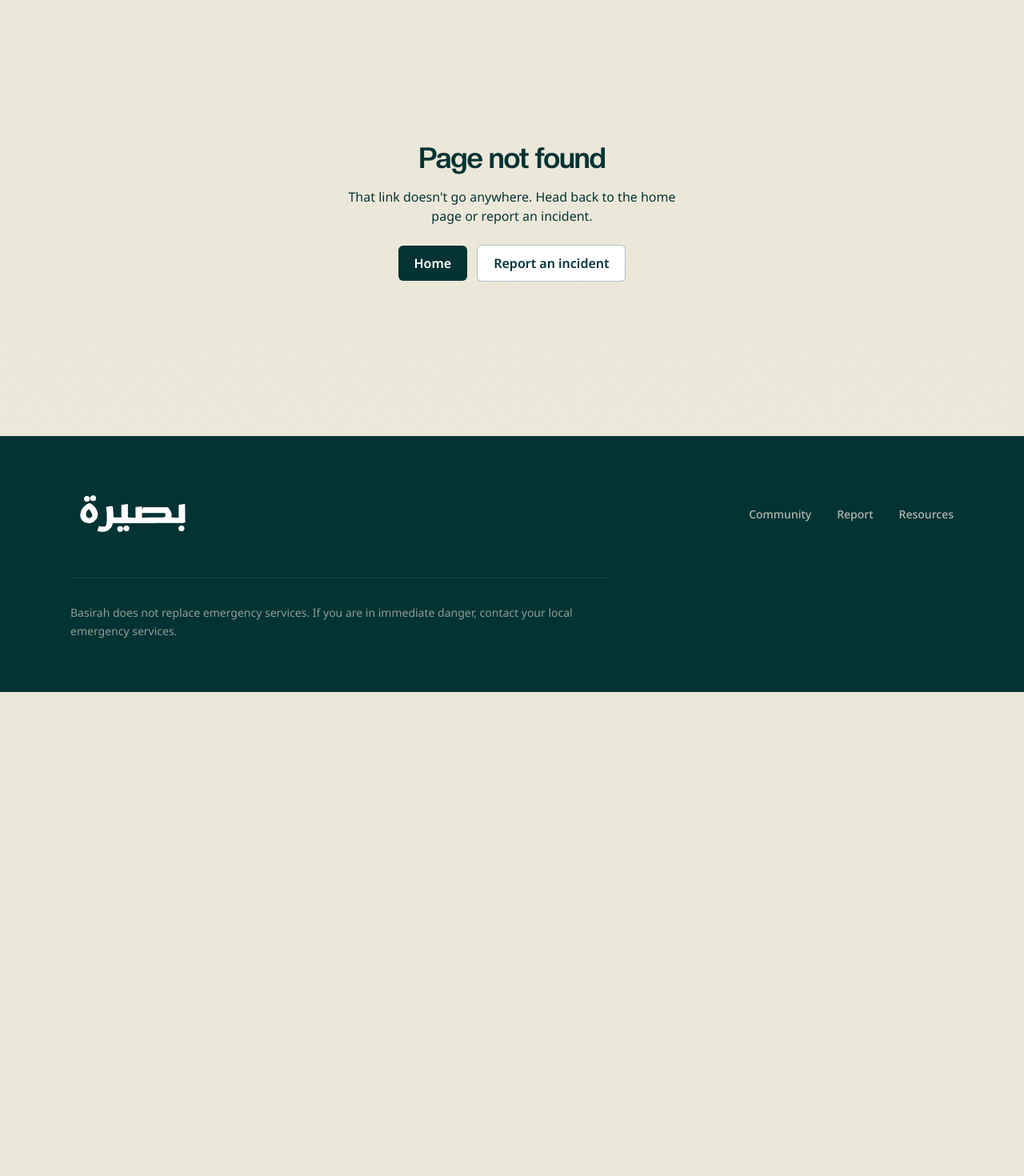
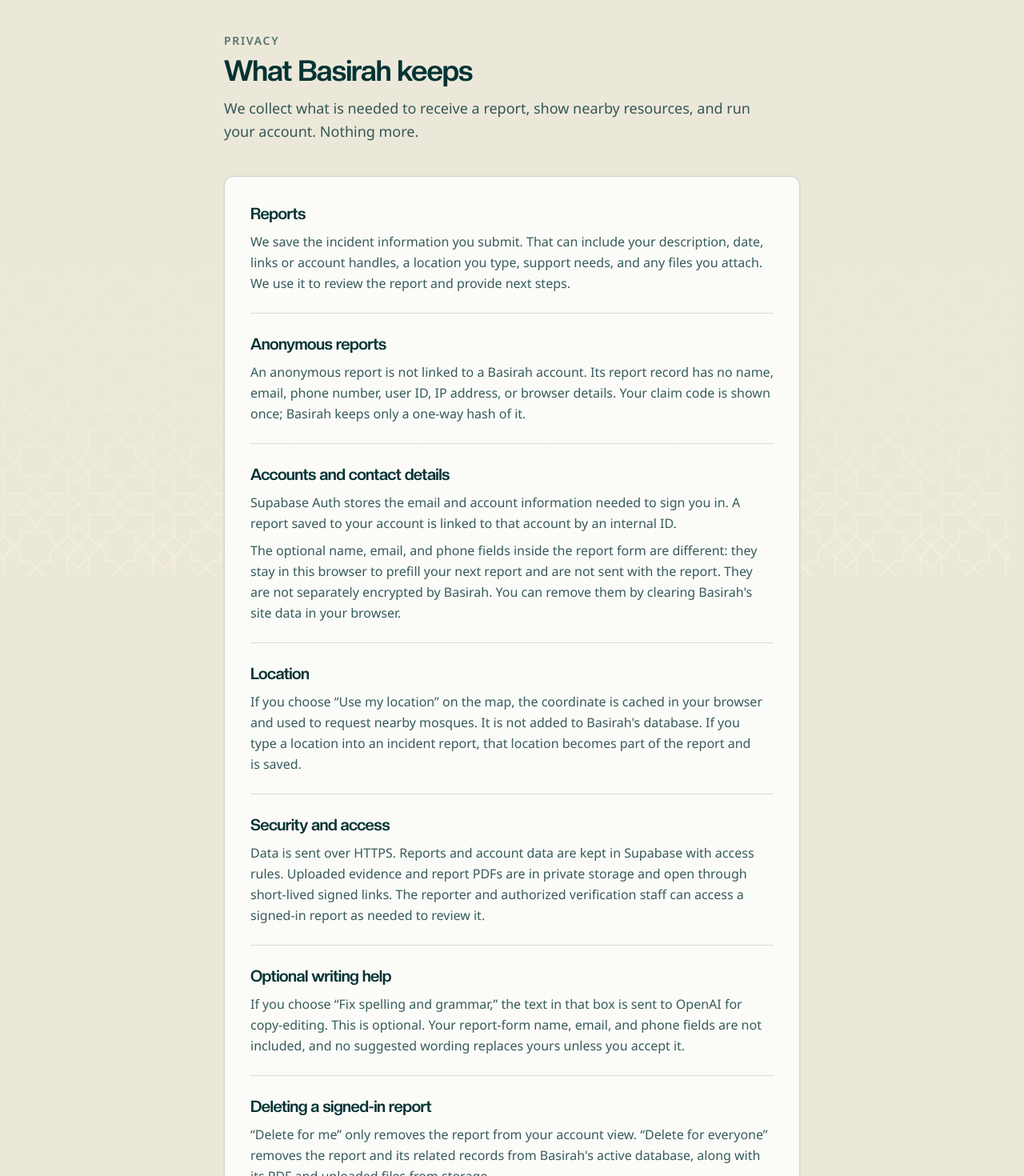
Before and after one commit to Arhm-Iqbal/Basirah, a Next.js app in the folder frontend/: page /privacy in a window 1280 px wide. Before the commit this address had no page. Shown: the part 80-1550 px from the top of the page at 80% size. Before the commit the page ends 945 px from the top, so only its background shows below. Built offline with nearby package versions, Linux system fonts and the light colour scheme.

Commit message:
Add privacy policy and harden report errors

```diff
--- /dev/null
+++ b/frontend/src/app/privacy/page.tsx
@@ -0,0 +1,105 @@
+import type { Metadata } from 'next';
+
+import { MarketingPage } from '@/components/marketing-page';
+
+export const metadata: Metadata = {
+  title: 'Privacy · Basirah',
+  description: 'A plain-language explanation of what Basirah stores and why.',
+};
+
+const sectionClass = 'border-t border-basirah-teal/15 pt-6';
+const headingClass = 'font-display text-xl font-semibold tracking-[-0.015em] text-basirah-teal';
+const copyClass = 'mt-2 text-base leading-relaxed text-basirah-teal/80';
+
+export default function PrivacyPage() {
+  return (
+    <MarketingPage className="mx-auto w-full max-w-3xl px-5 py-10 sm:px-6 sm:py-14">
+      <header>
+        <p className="text-sm font-semibold tracking-[0.12em] text-basirah-teal/65 uppercase">
+          Privacy
+        </p>
+        <h1 className="mt-2 font-display text-3xl font-semibold tracking-[-0.03em] text-basirah-teal sm:text-4xl">
+          What Basirah keeps
+        </h1>
+        <p className="mt-3 max-w-2xl text-lg leading-relaxed text-basirah-teal/80">
+          We collect what is needed to receive a report, show nearby resources, and run your
+          account. Nothing more.
+        </p>
+      </header>
+
+      <div className="mt-10 space-y-6 rounded-xl border border-basirah-teal/20 bg-white/80 p-5 shadow-sm sm:p-8">
+        <section>
+          <h2 className={headingClass}>Reports</h2>
+          <p className={copyClass}>
+            We save the incident information you submit. That can include your description, date,
+            links or account handles, a location you type, support needs, and any files you attach.
+            We use it to review the report and provide next steps.
+          </p>
+        </section>
+
+        <section className={sectionClass}>
+          <h2 className={headingClass}>Anonymous reports</h2>
+          <p className={copyClass}>
+            An anonymous report is not linked to a Basirah account. Its report record has no name,
+            email, phone number, user ID, IP address, or browser details. Your claim code is shown
+            once; Basirah keeps only a one-way hash of it.
+          </p>
+        </section>
+
+        <section className={sectionClass}>
+          <h2 className={headingClass}>Accounts and contact details</h2>
+          <p className={copyClass}>
+            Supabase Auth stores the email and account information needed to sign you in. A report
+            saved to your account is linked to that account by an internal ID.
+          </p>
+          <p className={copyClass}>
+            The optional name, email, and phone fields inside the report form are different: they
+            stay in this browser to prefill your next report and are not sent with the report. They
+            are not separately encrypted by Basirah. You can remove them by clearing Basirah&apos;s
+            site data in your browser.
+          </p>
+        </section>
+
+        <section className={sectionClass}>
+          <h2 className={headingClass}>Location</h2>
+          <p className={copyClass}>
+            If you choose “Use my location” on the map, the coordinate is cached in your browser and
+            used to request nearby mosques. It is not added to Basirah&apos;s database. If you type
+            a location into an incident report, that location becomes part of the report and is
+            saved.
+          </p>
+        </section>
+
+        <section className={sectionClass}>
+          <h2 className={headingClass}>Security and access</h2>
+          <p className={copyClass}>
+            Data is sent over HTTPS. Reports and account data are kept in Supabase with access
+            rules. Uploaded evidence and report PDFs are in private storage and open through
+            short-lived signed links. The reporter and authorized verification staff can access a
+            signed-in report as needed to review it.
+          </p>
+        </section>
+
+        <section className={sectionClass}>
+          <h2 className={headingClass}>Optional writing help</h2>
+          <p className={copyClass}>
+            If you choose “Fix spelling and grammar,” the text in that box is sent to OpenAI for
+            copy-editing. This is optional. Your report-form name, email, and phone fields are not
+            included, and no suggested wording replaces yours unless you accept it.
+          </p>
+        </section>
+
+        <section className={sectionClass}>
+          <h2 className={headingClass}>Deleting a signed-in report</h2>
+          <p className={copyClass}>
+            “Delete for me” only removes the report from your account view. “Delete for everyone”
+            removes the report and its related records from Basirah&apos;s active database, along
+            with its PDF and uploaded files from storage.
+          </p>
+        </section>
+      </div>
+
+      <p className="mt-6 text-sm text-basirah-teal/60">Last updated August 24, 2026.</p>
+    </MarketingPage>
+  );
+}
--- a/frontend/src/components/site-footer.tsx
+++ b/frontend/src/components/site-footer.tsx
@@ -6,6 +6,7 @@ const FOOTER_LINKS = [
   { href: '/map', label: 'Community' },
   { href: '/report', label: 'Report' },
   { href: '/resources', label: 'Resources' },
+  { href: '/privacy', label: 'Privacy' },
 ];
 
 export function SiteFooter() {
```
Also changed, not shown: 2 other files (tests, documents, lock files or other folders).
